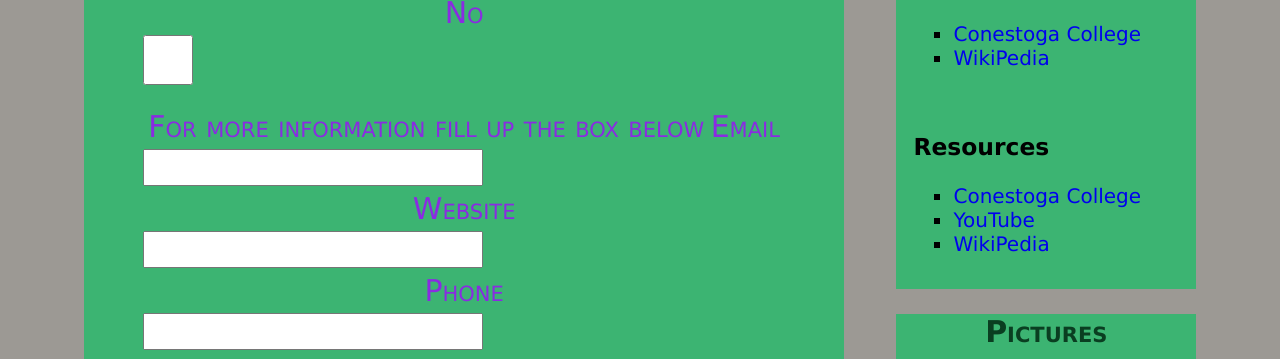
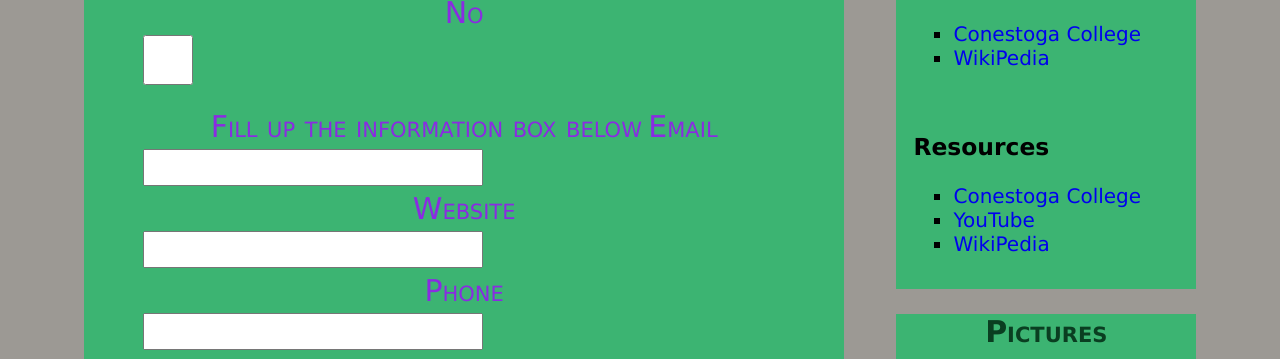
Before and after one commit to rramos3799/html1, a plain HTML site: page contact.html in a window 1280 px wide. Shown: the part 672-1031 px from the top of the page. Drawn offline with Linux system fonts and the light colour scheme.

Commit message:
Second commit

```diff
--- a/contact.html
+++ b/contact.html
@@ -44,7 +44,7 @@
                 </div>
                 <div>
                 <fieldset>
-                    <label for="information">For more information fill up the box below</label>
+                    <label for="information">Fill up the information box below</label>
                     <label for="email">Email</label>
                     <input type="email" name="email" id="email">
                     <label for="website">Website</label>
```
